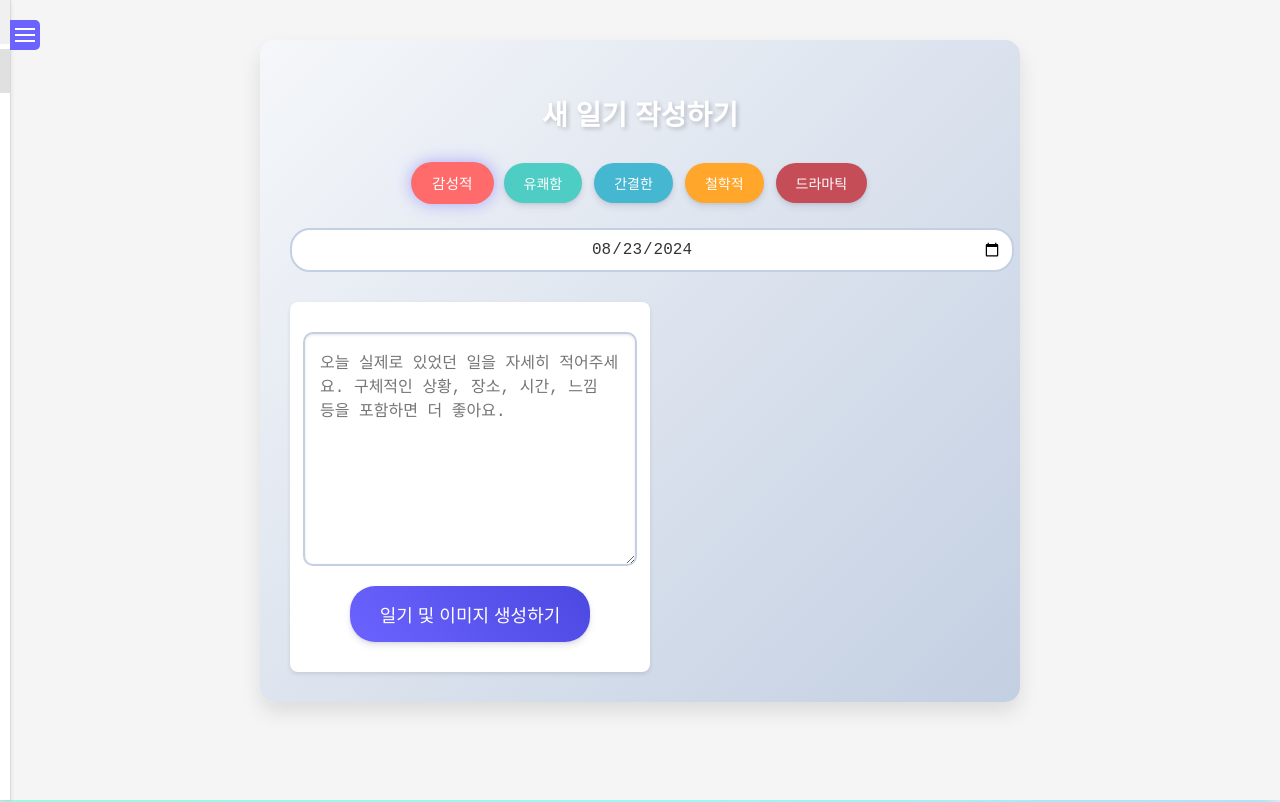
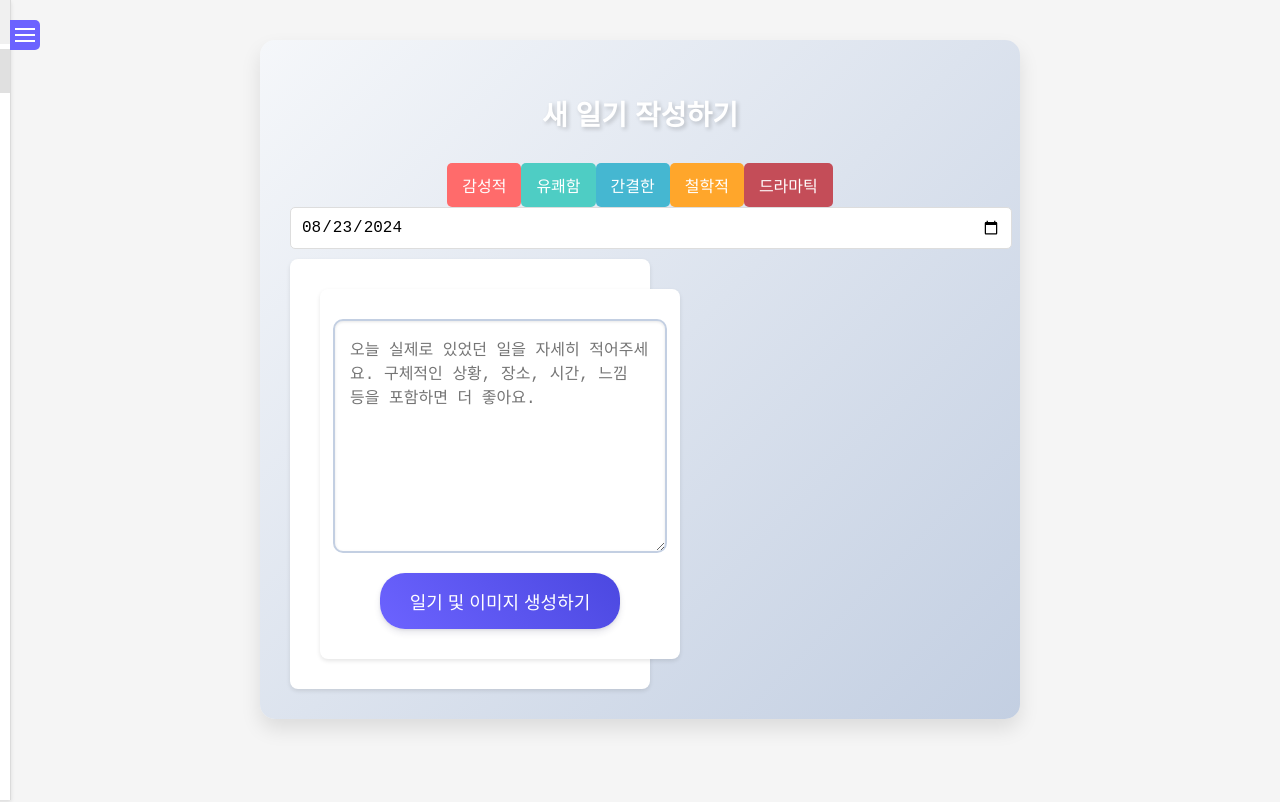
Before and after one commit to meraki95/magic_diary, a React (Create React App) app: page /write in a window 1280 px wide. Built offline with nearby package versions, Linux system fonts and the light colour scheme.

Commit message:
Fix the Designchag7

```diff
--- a/src/components/DiaryForm.js
+++ b/src/components/DiaryForm.js
@@ -137,6 +137,7 @@ function DiaryForm() {
       </div>
 
       <form onSubmit={handleSubmit}>
+      <form onSubmit={handleSubmit} className="diary-form">
         <textarea
           value={entry}
           onChange={(e) => setEntry(e.target.value)}
@@ -146,6 +147,7 @@ function DiaryForm() {
         <button type="submit" className="generate-button" disabled={isLoading}>
           {isLoading ? '생성 중...' : '일기 및 이미지 생성하기'}
         </button>
+        </form>
       </form>
       {isLoading && <div className="loading-spinner">일기를 생성하고 있어요. 잠시만 기다려주세요...</div>}
     </div>
--- a/src/styles/DiaryForm.css
+++ b/src/styles/DiaryForm.css
@@ -1,3 +1,5 @@
+/* DiaryForm.css */
+
 .diary-form-container {
   padding: 30px;
   background: linear-gradient(135deg, #f5f7fa 0%, #c3cfe2 100%);
@@ -7,23 +9,17 @@
   margin: 20px auto;
   text-align: center;
   box-shadow: 0 10px 20px rgba(0, 0, 0, 0.1);
+  position: relative; /* 추가: 애니메이션 효과에 필요한 상대 위치 설정 */
 }
 
-h2 {
-  font-size: 28px;
-  margin-bottom: 25px;
-  color: #4a4a4a;
-  text-shadow: 1px 1px 2px rgba(0, 0, 0, 0.1);
-}
-
-form {
+form.diary-form {
   display: flex;
   flex-direction: column;
   align-items: center;
   width: 100%;
 }
 
-.diary-textarea {
+form.diary-form textarea {
   width: 100%;
   height: 200px;
   padding: 15px;
@@ -38,12 +34,12 @@ form {
   box-shadow: inset 0 1px 3px rgba(0, 0, 0, 0.1);
 }
 
-.diary-textarea:focus {
+form.diary-form textarea:focus {
   border-color: #6C63FF;
   box-shadow: 0 0 10px rgba(108, 99, 255, 0.2);
 }
 
-.generate-button {
+form.diary-form button.generate-button {
   padding: 15px 30px;
   background: linear-gradient(45deg, #6C63FF, #4B48E0);
   color: white;
@@ -55,75 +51,12 @@ form {
   box-shadow: 0 4px 6px rgba(50, 50, 93, 0.11), 0 1px 3px rgba(0, 0, 0, 0.08);
 }
 
-.generate-button:hover {
+form.diary-form button.generate-button:hover {
   transform: translateY(-2px);
   box-shadow: 0 7px 14px rgba(50, 50, 93, 0.1), 0 3px 6px rgba(0, 0, 0, 0.08);
 }
 
-.generate-button:active {
-  transform: translateY(1px);
-}
-
-.style-buttons {
-  display: flex;
-  flex-wrap: wrap;
-  justify-content: center;
-  margin-bottom: 25px;
-  gap: 12px;
-}
-
-.style-button {
-  padding: 10px 20px;
-  cursor: pointer;
-  color: white;
-  border: none;
-  border-radius: 20px;
-  transition: all 0.3s ease;
-  font-size: 14px;
-  box-shadow: 0 4px 6px rgba(50, 50, 93, 0.11), 0 1px 3px rgba(0, 0, 0, 0.08);
-}
-
-.style-button.selected {
-  transform: scale(1.05);
-  box-shadow: 0 0 15px rgba(108, 99, 255, 0.5);
-}
-
-.loading-spinner {
-  text-align: center;
-  margin-top: 20px;
-  font-weight: bold;
-  color: #4a4a4a;
-}
-
-.date-picker {
-  margin-bottom: 20px;
-  width: 100%;
-}
-
-.date-picker input {
-  width: 100%;
-  padding: 10px;
-  border-radius: 20px;
-  border: 2px solid #c3cfe2;
-  font-size: 16px;
-  text-align: center;
-  background-color: #fff;
-  color: #333;
-  transition: all 0.3s ease;
-}
-
-.date-picker input:focus {
-  border-color: #6C63FF;
-  box-shadow: 0 0 10px rgba(108, 99, 255, 0.2);
-}
-
 /* 마법적인 효과 */
-@keyframes sparkle {
-  0% { background-position: 0% 50%; }
-  50% { background-position: 100% 50%; }
-  100% { background-position: 0% 50%; }
-}
-
 .diary-form-container::before {
   content: "";
   position: absolute;
@@ -143,19 +76,19 @@ form {
 @media (max-width: 768px) {
   .diary-form-container {
     padding: 20px;
-    margin: 10px;
+    margin: 10px auto;
   }
 
   h2 {
     font-size: 24px;
   }
 
-  .diary-textarea {
+  form.diary-form textarea {
     height: 150px;
     font-size: 14px;
   }
 
-  .generate-button {
+  form.diary-form button.generate-button {
     padding: 12px 24px;
     font-size: 16px;
   }
```
